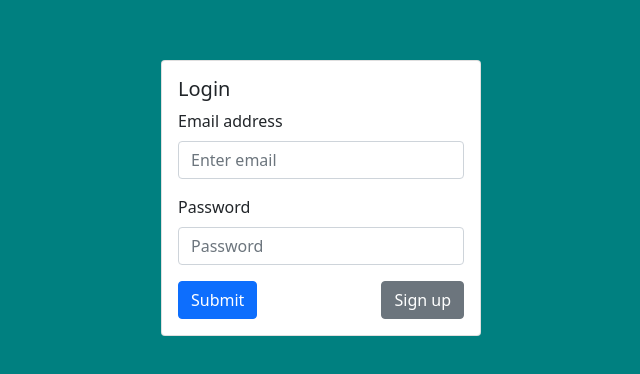
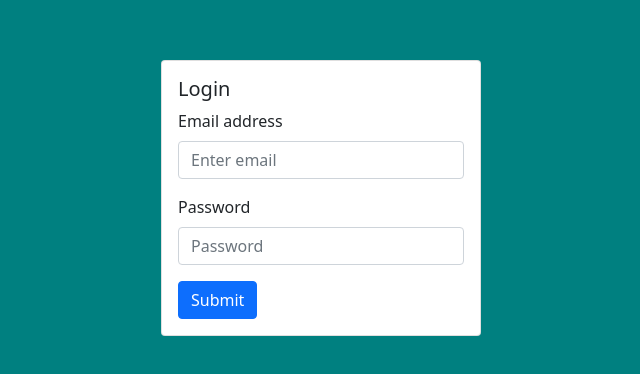
Before and after one commit to MessingAround-test/Recipebook, a Next.js app: page /login in a window 1280 px wide. Shown: the part 202-576 px from the top of the page, without its empty margins (319-959 px from the left). Built offline with nearby package versions, Linux system fonts and the light colour scheme.

Commit message:
remove register

```diff
--- a/pages/login.js
+++ b/pages/login.js
@@ -88,9 +88,9 @@ export default function login() {
                             <Button variant="primary" type="submit">
                                 Submit
                             </Button>
-                            <Button variant="secondary" style={{ "float": "right" }} onClick={()=>redirect("/signup")}>
+                            {/* <Button variant="secondary" style={{ "float": "right" }} onClick={()=>redirect("/signup")}>
                                 Sign  up
-                            </Button>
+                            </Button> */}
                         </Form>
 
 
```
